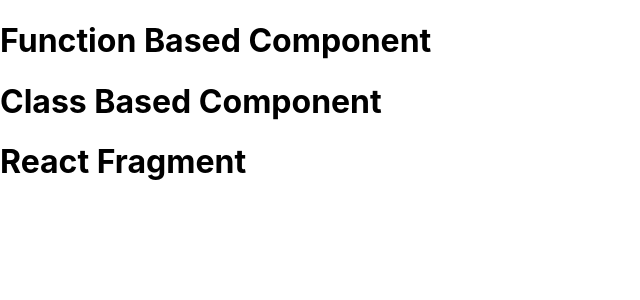
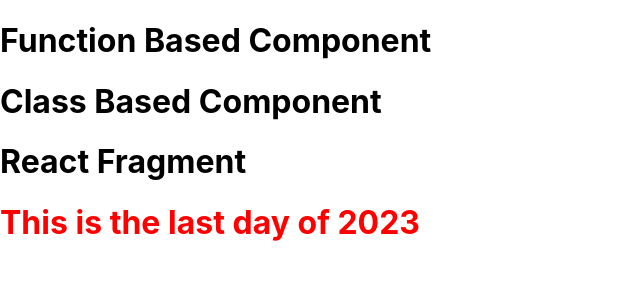
Before and after one commit to devAnisha20/react_components, a React (Create React App) app: page / in a window 1280 px wide. Shown: the top 300 px of the page, without its empty margins (0-640 px from the left). Built offline with nearby package versions, Linux system fonts and the light colour scheme.

Commit message:
inlinecss

```diff
--- a/src/App.js
+++ b/src/App.js
@@ -2,6 +2,7 @@ import React from 'react'
 import FuncBased from './components/FuncBased'
 import ClassBasedComp from './components/ClassBasedComp'
 import JavascriptHtml from './components/JavascriptHtml'
+import Inlinecss from './components/Inlinecss'
 
 function App() {
   return (
@@ -9,6 +10,7 @@ function App() {
       <FuncBased/>
       <ClassBasedComp/>
       <JavascriptHtml/>
+      <Inlinecss/>
     </div>
   )
 }
--- /dev/null
+++ b/src/components/Inlinecss.js
@@ -0,0 +1,12 @@
+import React from 'react'
+
+function Inlinecss() {
+  return (
+    <div>
+        {/* inline style */}
+        <h1 style={{ color: "red" }}>This is the last day of 2023</h1>
+    </div>
+  )
+}
+
+export default Inlinecss
```
